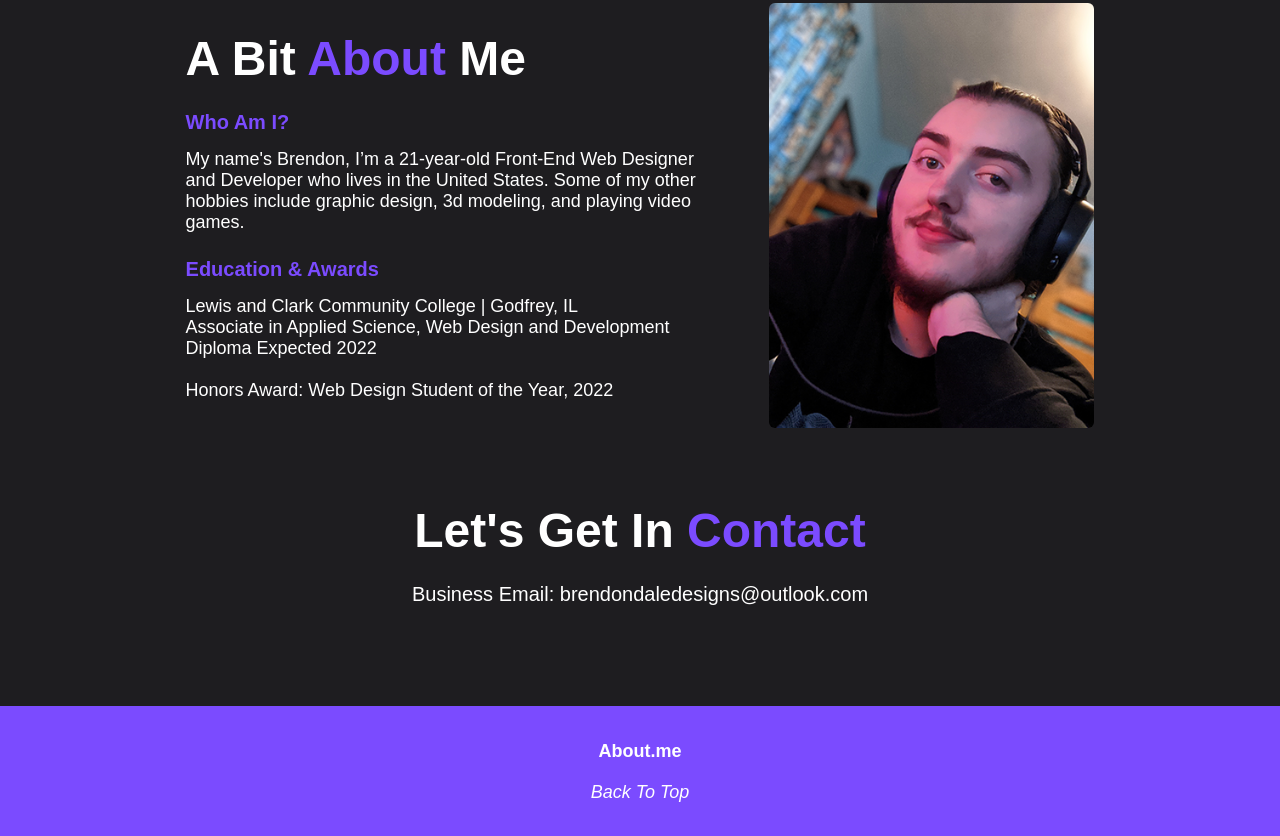
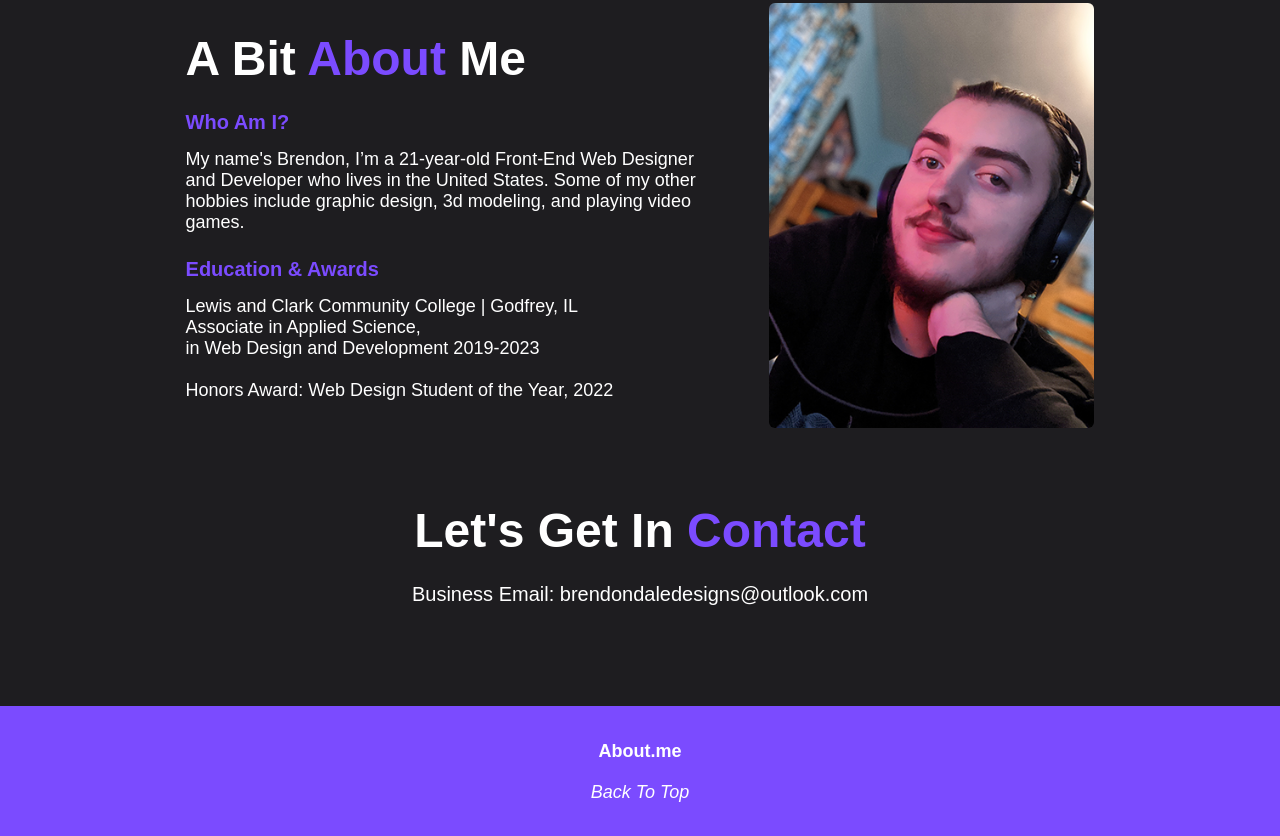
Before and after one commit to brendondaledesigns/brendondaledesigns.github.io, a plain HTML site: page index.html in a window 1280 px wide. Shown: the part 924-1760 px from the top of the page. Drawn offline with Linux system fonts and the light colour scheme.

Commit message:
Confirmed School Start and End Dates

```diff
--- a/index.html
+++ b/index.html
@@ -48,8 +48,7 @@
                 <p3 class="margin-bottom-25">My name's Brendon, I’m a 21-year-old Front-End Web Designer and Developer who lives in the United States. Some of my other hobbies include graphic design, 3d modeling, and playing video games.</p3>
                 <h3 class="margin-bottom-15 bold accent-color">Education & Awards</h3>
                 <p3>Lewis and Clark Community College | Godfrey, IL<br>
-                    Associate in Applied Science, Web Design and Development<br>
-                              Diploma Expected 2022<br><br>
+                    Associate in Applied Science, <br>in Web Design and Development 2019-2023<br><br>
                     Honors Award: Web Design Student of the Year, 2022</p3>
                 <!--<a href="#contact-cont" class="button-primary"><p2 class="semibold">Let's Get In Touch</p2></a>-->
             </div>
```
